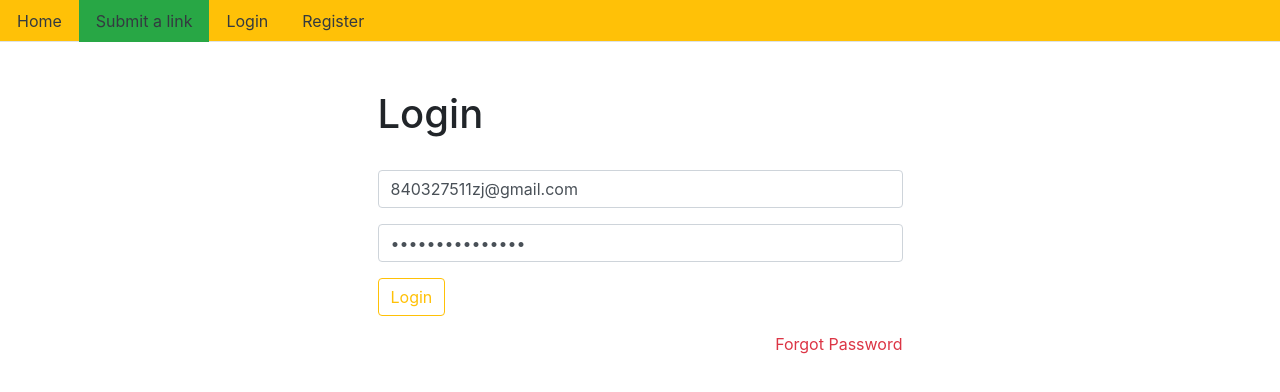
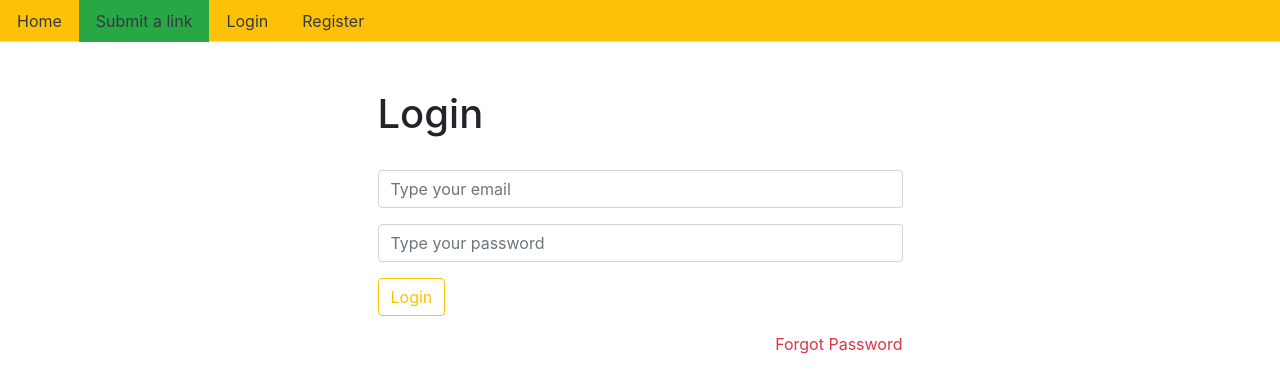
Before and after one commit to richard110110/ELEC5620Group9HealthClock, a Next.js app: page /login in a window 1280 px wide. Shown: the top 392 px of the page. Built offline with nearby package versions, Linux system fonts and the light colour scheme.

Commit message:
remove default user setting

```diff
--- a/pages/login.js
+++ b/pages/login.js
@@ -9,8 +9,8 @@ import { authenticate, isAuth } from '../helpers/auth';
 
 const Login = () => {
     const [state, setState] = useState({
-        email: '840327511zj@gmail.com',
-        password: '200824australia',
+        email: '',
+        password: '',
         error: '',
         success: '',
         buttonText: 'Login'
--- a/pages/register.js
+++ b/pages/register.js
@@ -8,9 +8,9 @@ import { isAuth } from '../helpers/auth';
 
 const Register = () => {
     const [state, setState] = useState({
-        name: 'richard',
-        email: '840327511zj@gmail.com',
-        password: '200824australia',
+        name: '',
+        email: '',
+        password: '',
         error: '',
         success: '',
         buttonText: 'Register',
```
